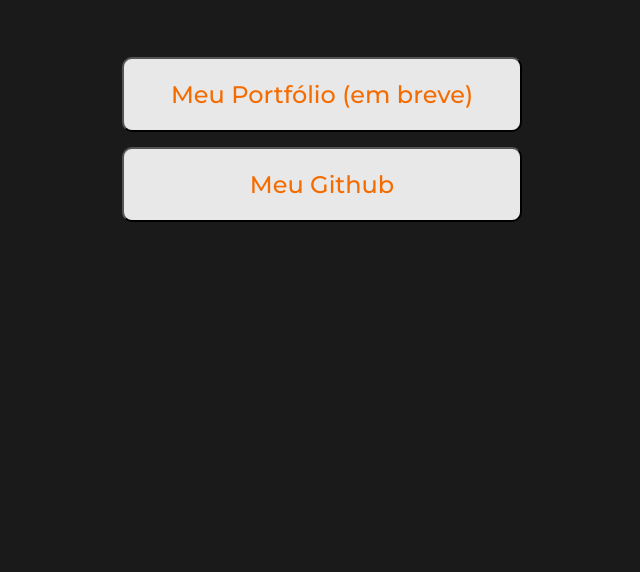
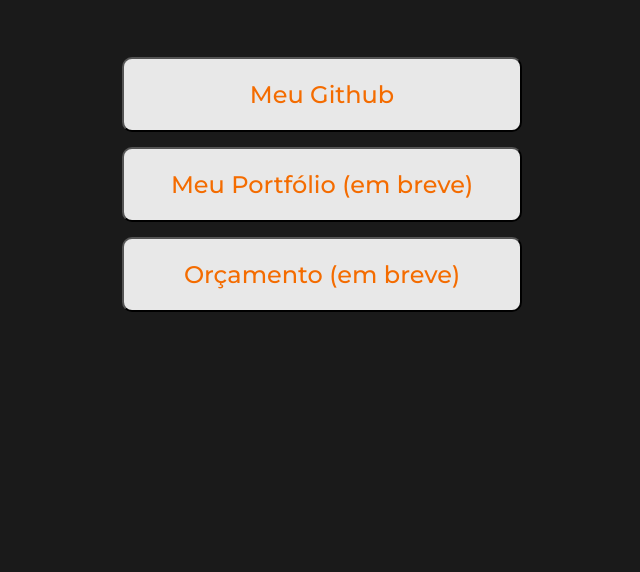
Before and after one commit to joaogrgomes/my-linktree, a plain HTML site: page index.html in a window 1280 px wide. Shown: the part 228-800 px from the top of the page, without its empty margins (318-958 px from the left). Drawn offline with Linux system fonts and the light colour scheme.

Commit message:
Add 'orçamento' button

```diff
--- a/index.html
+++ b/index.html
@@ -15,8 +15,9 @@
         <h1>João Guilherme Gomes</h1>
         <h2>Front-end Developer</h2>
 
+        <button onclick="location.href='https://github.com/joaogrgomes'" type="button">Meu Github</button>
         <button onclick="location.href=''" type="button">Meu Portfólio (em breve)</button>
-        <button onclick="location.href='https://github.com/joaogrgomes'" type="button">Meu Github</button>
+        <button onclick="location.href=''" type="button">Orçamento (em breve)</button>
     </main>
     <footer>
         <div class="footer">
```
